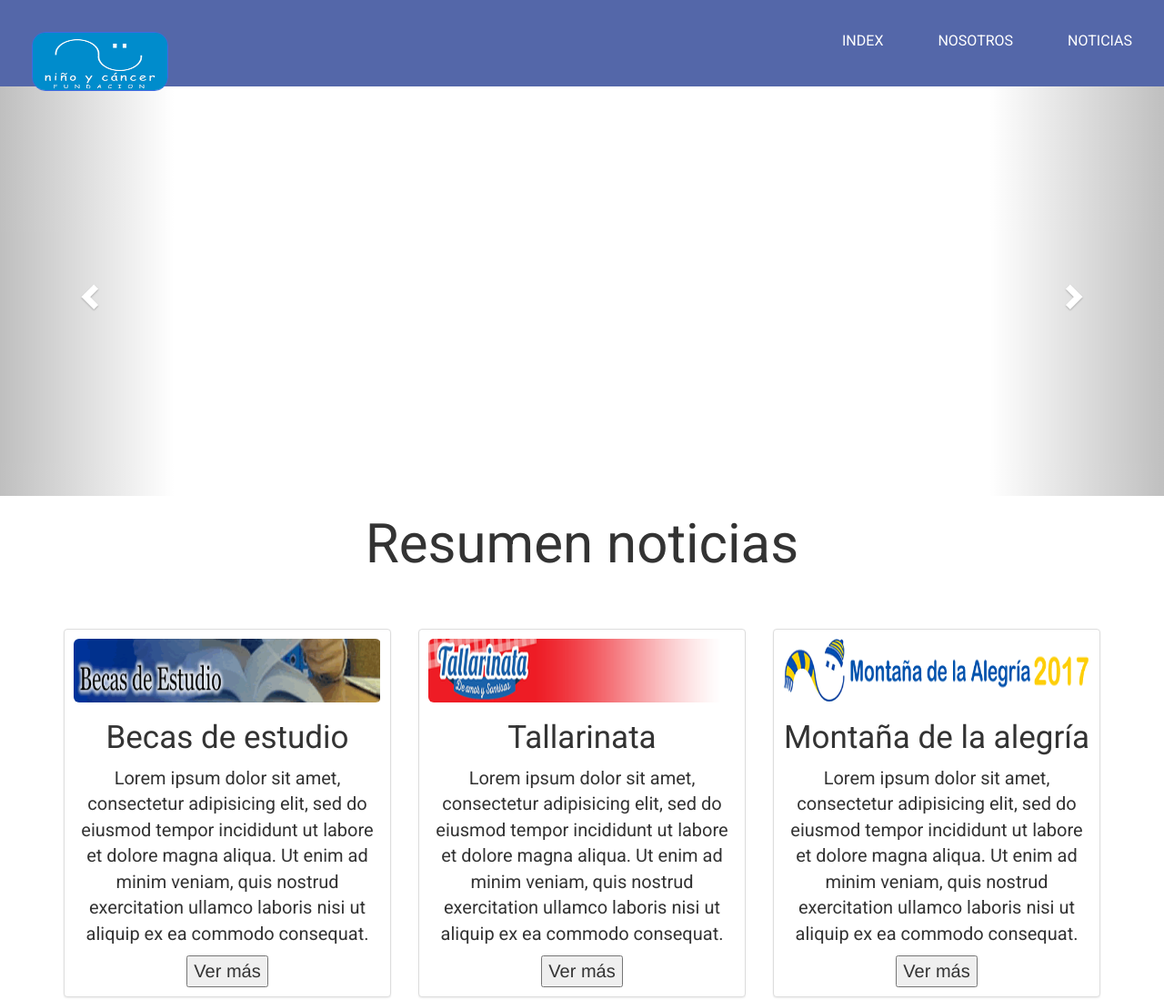
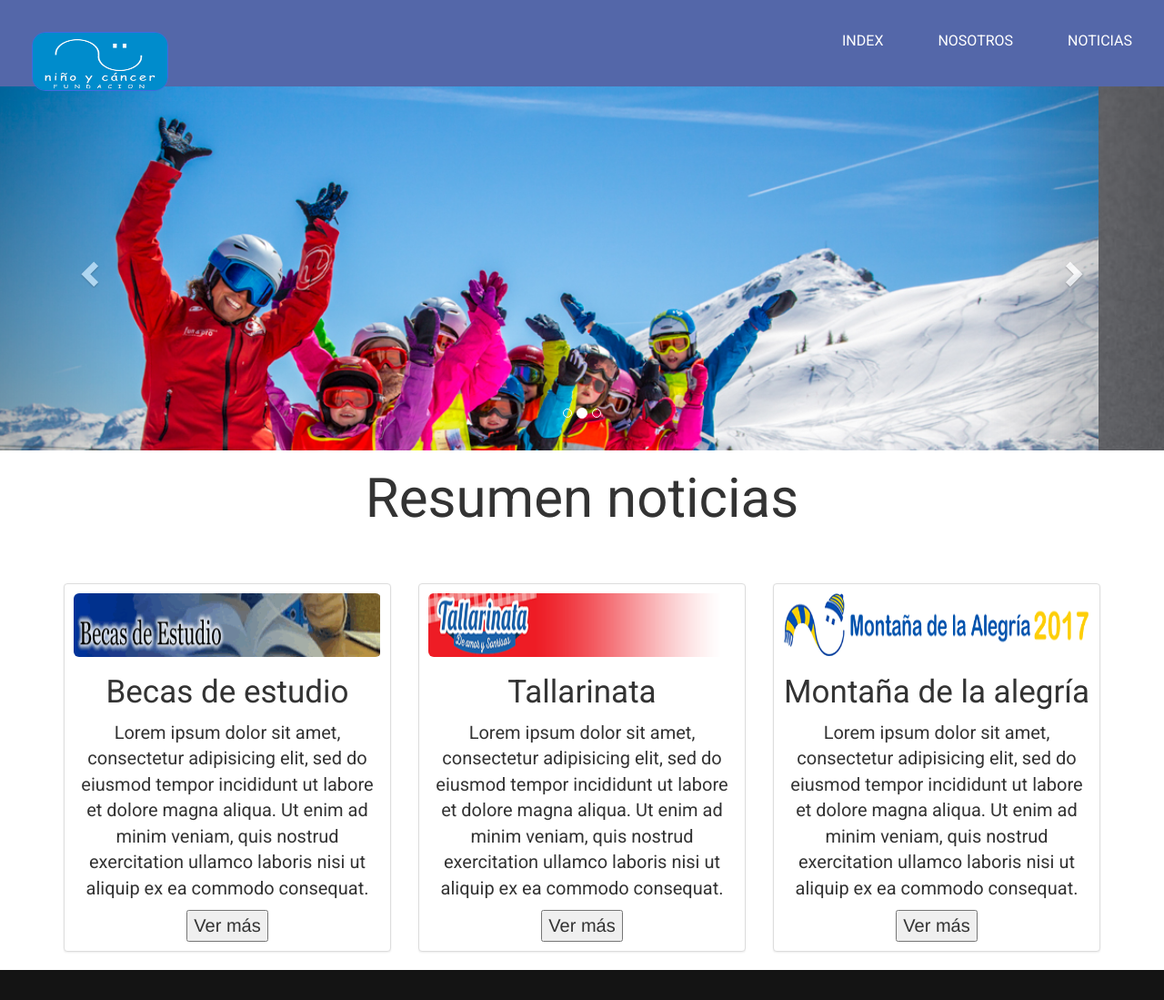
Before and after one commit to BryanPinto/Prueba1, a plain HTML site: page index.html in a window 1280 px wide. Shown: the top 1099 px of the page at 91% size. Drawn offline with nearby package versions, Linux system fonts and the light colour scheme.

Commit message:
js eliminado, y creacion de carrousel header en index.html

```diff
--- a/css/style.css
+++ b/css/style.css
@@ -80,12 +80,20 @@ p {
 
 /* Carrusel slider */
 
-#myCarousel {
-    height: 450px;
-    background-repeat: no-repeat;
-    background-size: cover;
+.carousel-inner {
+    position: relative;
+    width: 100%;
+    height: 400px;
+    overflow: hidden;
+    margin-top: 95px;
+}
+.carousel-inner img{
+    width: 100%;
+}
+.carousel-inner h1{
     text-align: center;
-    margin-top: 95px;
+    font-size: 80px;
+    color: black;
 }
 
 /* Thumbnails */
--- a/index.html
+++ b/index.html
@@ -18,6 +18,8 @@
 
   <!-- Main Styles -->
   <link rel="stylesheet" href="css/style.css">
+
+
 
 </head>
 <body>
@@ -51,39 +53,50 @@
 
   <!-- Carrusel slider -->
 
-  <div id="myCarousel" class="carousel slide" data-ride="carousel">
+  <div class="row">
+    <div class="col-md-12">
+  <div id="myCarouselCustom" class="carousel slide" data-ride="carousel">
     <!-- Indicators -->
     <ol class="carousel-indicators">
-    <li data-target="#myCarousel" data-slide-to="0" class="active"></li>
-    <li data-target="#myCarousel" data-slide-to="1"></li>
-    <li data-target="#myCarousel" data-slide-to="2"></li>
+        <li data-target="#myCarouselCustom" data-slide-to="0" class="active"></li>
+        <li data-target="#myCarouselCustom" data-slide-to="1"></li>
+        <li data-target="#myCarouselCustom" data-slide-to="2"></li>
     </ol>
 
     <!-- Wrapper for slides -->
     <div class="carousel-inner">
         <div class="item active">
-      <img src="images/s1.jpg" class="img-responsive">
+            <img src="images/slide1.jpg" alt="slide1">
+            <h1>Montaña de la Alegría</h1>
+            <div class="carousel-caption">
+            </div>
         </div>
 
         <div class="item">
-      <img src="images/2.png" class="img-responsive">
+            <img src="images/slide2.jpg" alt="slide2">
+            <div class="carousel-caption">
+            </div>
         </div>
 
         <div class="item">
-      <img src="images/3.jpg" class="img-responsive">
+            <img src="images/slide3.jpg" alt="slide3">
+            <div class="carousel-caption">
             </div>
         </div>
 
-  <!-- Left and right controls -->
+    </div>
+
+    <!-- Controls -->
     <a class="left carousel-control" href="#myCarousel" data-slide="prev">
         <span class="glyphicon glyphicon-chevron-left"></span>
-    <span class="sr-only">Anterior</span>
+        <span class="sr-only">Previous</span>
     </a>
     <a class="right carousel-control" href="#myCarousel" data-slide="next">
         <span class="glyphicon glyphicon-chevron-right"></span>
-    <span class="sr-only">Siguiente</span>
+        <span class="sr-only">Next</span>
     </a>
 </div>
+
 
 
  <!-- Thumbnails -->
@@ -168,7 +181,6 @@
   <script src="https://maxcdn.bootstrapcdn.com/bootstrap/3.3.7/js/bootstrap.min.js" integrity="sha384-Tc5IQib027qvyjSMfHjOMaLkfuWVxZxUPnCJA7l2mCWNIpG9mGCD8wGNIcPD7Txa" crossorigin="anonymous"></script>
   <!-- Font Awesome 5 -->
   <script defer src="https://use.fontawesome.com/releases/v5.0.8/js/all.js" integrity="sha384-SlE991lGASHoBfWbelyBPLsUlwY1GwNDJo3jSJO04KZ33K2bwfV9YBauFfnzvynJ" crossorigin="anonymous"></script>
-  <!-- Main scripts -->
-  <script src="js/scripts.js"></script>
+
 </body>
 </html>
--- a/js/scripts.js
+++ /dev/null
@@ -1,25 +0,0 @@
-var $item = $('.carousel-item');
-var $wHeight = $(window).height();
-$item.eq(0).addClass('active');
-$item.height($wHeight);
-$item.addClass('full-screen');
-
-$('.carousel img').each(function() {
-  var $src = $(this).attr('src');
-  var $color = $(this).attr('data-color');
-  $(this).parent().css({
-    'background-image' : 'url(' + $src + ')',
-    'background-color' : $color
-  });
-  $(this).remove();
-});
-
-$(window).on('resize', function (){
-  $wHeight = $(window).height();
-  $item.height($wHeight);
-});
-
-$('.carousel').carousel({
-  interval: 6000,
-  pause: "false"
-});
```
Also changed, not shown: images/slide1.jpg (added), images/slide2.jpg (added), images/slide3.jpg (added). Lines whose indentation alone changed are shown as unchanged.
